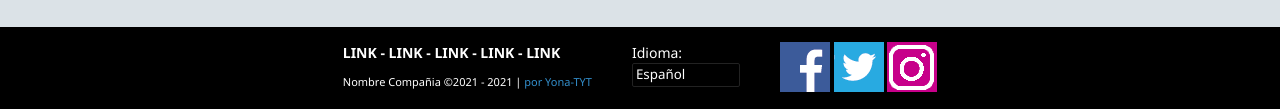
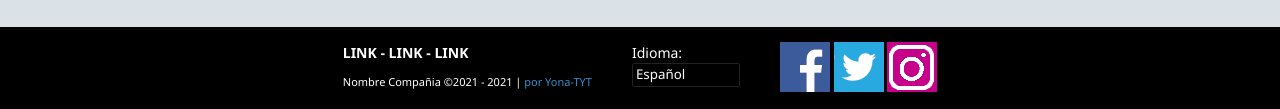
Before and after one commit to Yona-TYT/Plantilla-web1, a plain HTML site: page index.html in a window 1280 px wide. Shown: the part 2314-2423 px from the top of the page. Drawn offline with Linux system fonts and the light colour scheme.

```diff
--- a/index.html
+++ b/index.html
@@ -191,10 +191,6 @@
 		<a href="No link">Link</a>
 		<span> - </span>
 		<a href="No link">Link</a>
-		<span> - </span>
-		<a href="No link">Link</a>
-		<span> - </span>
-		<a href="No link">Link</a>
 	</span>
 	<p class="copyright" dir="ltr">
 		Nombre Compañia ©2021 - 2021<span> | </span> <span class="by" dir="ltr">por <a href="No link">Yona-TYT</a></span>
```
